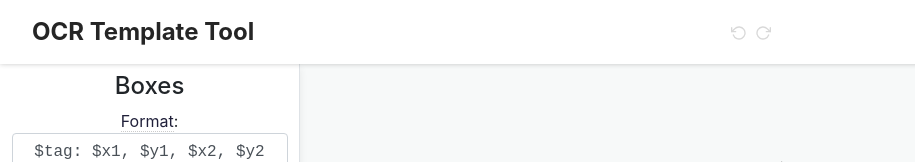
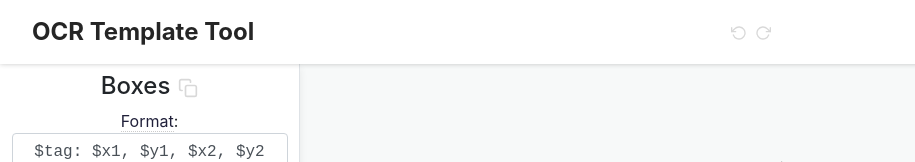
Before and after one commit to peterwooden/ocr-template-tool, a React (Create React App) app: page / in a window 1280 px wide. Shown: the top 162 px of the page, without its empty margins (0-915 px from the left). Built offline with nearby package versions, Linux system fonts and the light colour scheme.

Commit message:
add copy all button, and refactor

```diff
--- a/src/components/Sidebar.tsx
+++ b/src/components/Sidebar.tsx
@@ -1,17 +1,50 @@
-import React, { useContext } from 'react';
+import React, { useCallback, useContext, useMemo } from 'react';
 import StateContext from '../contexts/StateContext';
 import { formatBoxToString } from '../utils';
-import { Clipboard, X } from 'react-feather';
+import { Copy, X } from 'react-feather';
 import copy from 'copy-to-clipboard';
 
 export default function Sidebar() {
-    const { state: { current: state }, dispatch } = useContext(StateContext);
+    const {
+        state: { current: state },
+        dispatch,
+    } = useContext(StateContext);
 
-    const list = state.boxes.map(box => formatBoxToString(box, state.format));
+    const list = useMemo(
+        () => state.boxes.map((box) => formatBoxToString(box, state.format)),
+        [state.boxes, state.format]
+    );
+    const copyAll = useCallback(() => copy(list.join('\n')), [list]);
+    const copyOne = useCallback(
+        (ev: React.MouseEvent<HTMLButtonElement, MouseEvent>) =>
+            copy(list[+(ev.currentTarget.dataset.index as string)]),
+        [list]
+    );
+    const deleteOne = useCallback(
+        (ev: React.MouseEvent<HTMLButtonElement, MouseEvent>) => {
+            dispatch({ type: 'CREATE_UNDO_POINT' });
+            dispatch({
+                type: 'REMOVE_BOX',
+                index: +(ev.currentTarget.dataset.index as string),
+            });
+        },
+        [dispatch]
+    );
 
     return (
         <div className="sidebar border-right">
-            <h4>Boxes</h4>
+            <h4 className="d-flex align-items-center justify-content-center">
+                Boxes{' '}
+                <button
+                    type="button"
+                    className="box-list-item-icon ml-2"
+                    onClick={copyAll}
+                    title="Copy"
+                    disabled={list.length === 0}
+                >
+                    <Copy size={20} />
+                </button>
+            </h4>
             <div className="format-area">
                 <span
                     title="Use the variables $tag, $w, $h, $x1, $y1, $y2, $x2"
@@ -44,18 +77,17 @@ export default function Sidebar() {
                             <button
                                 type="button"
                                 className="box-list-item-icon"
-                                onClick={() => copy(list[i])}
+                                data-index={i}
+                                onClick={copyOne}
                                 title="Copy"
                             >
-                                <Clipboard size={16} />
+                                <Copy size={16} />
                             </button>
                             <button
                                 type="button"
                                 className="box-list-item-icon"
-                                onClick={() => {
-                                    dispatch({ type: 'CREATE_UNDO_POINT' });
-                                    dispatch({ type: 'REMOVE_BOX', index: i });
-                                }}
+                                data-index={i}
+                                onClick={deleteOne}
                                 title="Delete"
                             >
                                 <X size={16} />
@@ -70,7 +102,14 @@ export default function Sidebar() {
                     className="d-flex justify-content-center align-items-center p-2 mb-2 rounded"
                 >
                     <span>
-                        {formatBoxToString({ box: state.nextBox, color: state.nextColor, tag: 'Tag'}, state.format)}
+                        {formatBoxToString(
+                            {
+                                box: state.nextBox,
+                                color: state.nextColor,
+                                tag: 'Tag',
+                            },
+                            state.format
+                        )}
                     </span>
                 </div>
             )}
```
